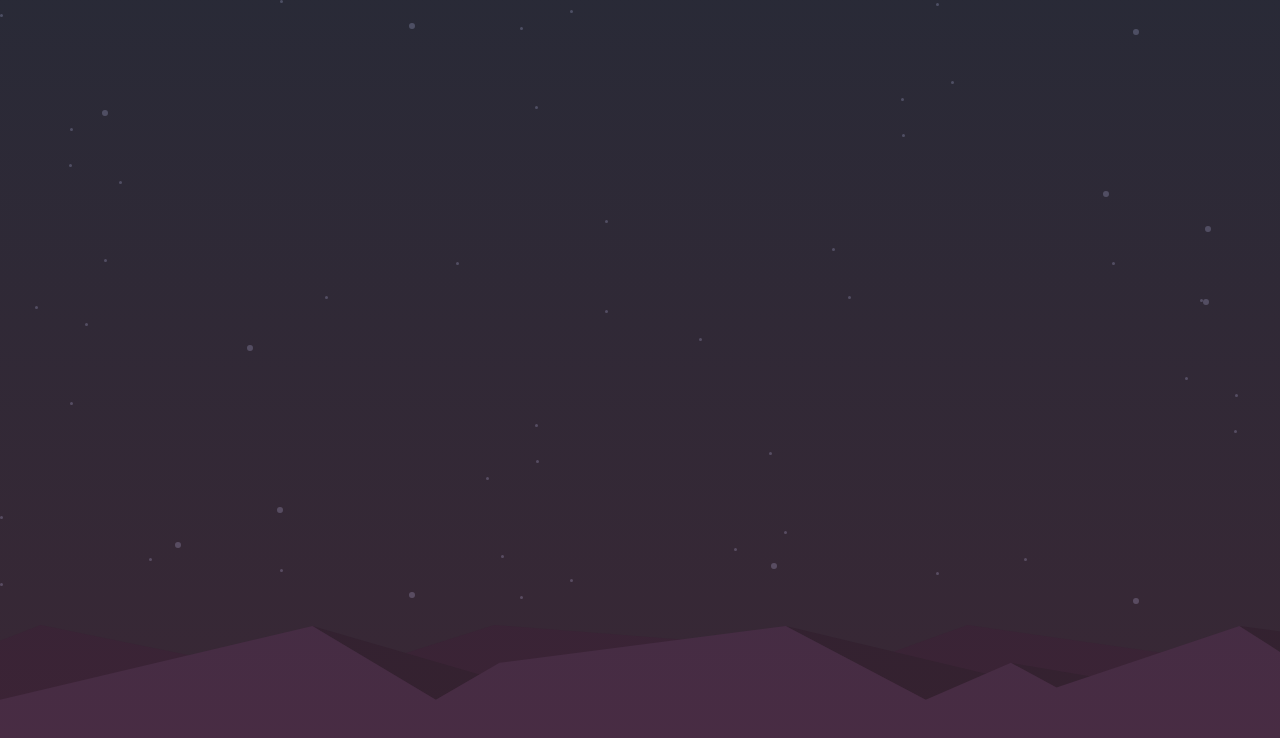
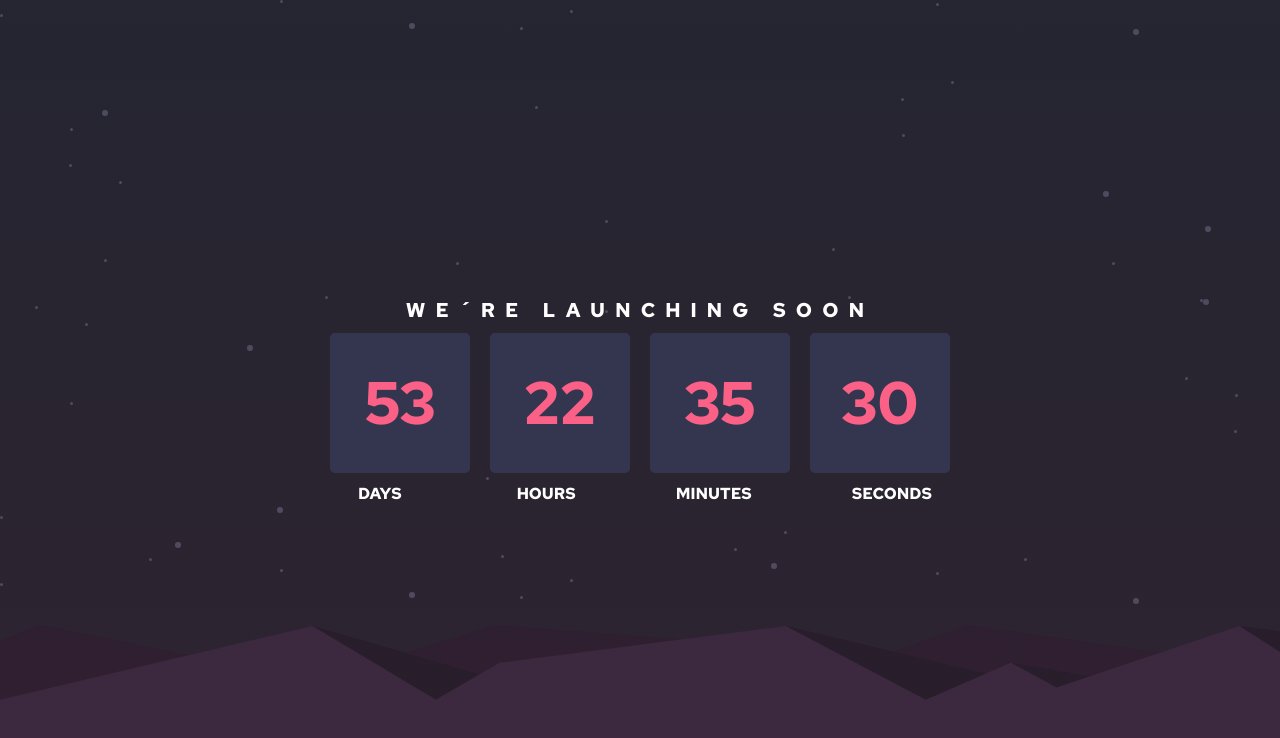
Before and after one commit to BrayanGarzon/CountdownTimer, a Vue app: page / in a window 1280 px wide. Shown: the top 738 px of the page. Built offline with nearby package versions, Linux system fonts and the light colour scheme.

Commit message:
add time

```diff
--- a/src/assets/base.css
+++ b/src/assets/base.css
@@ -1,5 +1,15 @@
+@import url('https://fonts.googleapis.com/css2?family=Manrope:wght@800&family=Red+Hat+Text:wght@700&display=swap');
+
 :root{
   --color-background: hsl(235, 16%, 14%);
+  --color-background-cards: hsl(236, 21%, 26%);
+
+
+  --font-famly: 'Red Hat Text', sans-serif;
+  --font-weight: 700;
+
+  --color-text:hsl(0, 0%, 100%);
+  --color-text-second: hsl(345, 95%, 68%);
 }
 
 
@@ -10,8 +20,6 @@ body {
   margin: 0;
   background-color: var(--color-background);
   background-image: url('/src/images/bg-stars.svg');
-
-
-
-
+  font-family: var(--font-famly);
+  font-weight: 700;
 }
--- a/src/components/HelloWorld.vue
+++ b/src/components/HelloWorld.vue
@@ -1,11 +1,79 @@
-<script setup>
+<script>
+export default {
+  data() {
+    return {
+      targetDate: new Date("2023-12-31 00:00:00"), // Cambia esta fecha a tu fecha objetivo
+      cards: [
+        { value: 0, text: "DAYS", marginLeft: "10px" },
+        { value: 0, text: "HOURS", marginLeft: "15px" },
+        { value: 0, text: "MINUTES", marginLeft: "0px" },
+        { value: 0, text: "SECONDS", marginLeft: "0px" },
+      ],
+    };
+  },
+  methods: {
+    updateCounter() {
+      const now = new Date();
+      const timeDiff = this.targetDate - now;
+      const totalSeconds = Math.floor(timeDiff / 1000);
 
+      // Calcular días, horas, minutos y segundos
+      const days = Math.floor(totalSeconds / 86400);
+      const hours = Math.floor((totalSeconds % 86400) / 3600);
+      const minutes = Math.floor((totalSeconds % 3600) / 60);
+      const seconds = totalSeconds % 60;
+
+      // Actualizar los valores en las tarjetas
+      this.cards[0].value = days;
+      this.cards[1].value = hours;
+      this.cards[2].value = minutes;
+      this.cards[3].value = seconds;
+    },
+    cardTopTransform(value) {
+      if (value < 10) {
+        return "translateY(0)";
+      }
+      return "translateY(-50px)";
+    },
+  },
+  mounted() {
+    setInterval(this.updateCounter, 1000);
+    this.updateCounter();
+  },
+};
 </script>
+
+
 
 <template>
   <section>
-    <div class="container">
+    <div class="container"> <!--fondo con la gradiente-->
+      <div class="containerTimer">
 
+        <div class="texto">
+          <h2>WE´RE LAUNCHING SOON</h2>
+        </div>
+
+        <div class="counter">
+
+          <div class="containerCards">
+            <div class="card" v-for="(card, index) in cards" :key="index">
+              <div class="bottom">{{ card.value }}</div>
+            </div>
+          </div>
+
+
+          <div class="texCards">
+            <div class="text-cards">
+              <div v-for="(card, index) in cards" :key="index" :style="{marginLeft: card.marginLeft }" class="text">{{ card.text }}</div>
+            </div>
+          </div>
+
+
+        </div>
+
+        <div class="iconos"></div>
+      </div>
     </div>
   </section>
 </template>
@@ -14,14 +82,88 @@
 section {
   width: 100%;
   height: 100vh;
-  background: linear-gradient(to bottom, hsla(237, 18%, 59%, 0.107), hsla(345, 95%, 68%, 0.129)), url('/src/images/pattern-hills.svg');
+  background: linear-gradient(to bottom, hsla(237, 18%, 59%, 0.062), hsla(345, 95%, 68%, 0.072)), url('/src/images/pattern-hills.svg');
   background-repeat: no-repeat;
   background-position: bottom center;
   background-size: 100% auto;
+  display: flex;
+  justify-content: center;
+  align-items: center;
 }
 
 
 
+section .container .containerTimer{
+  height: 100vh;
+  width: auto;
+  display: flex;
+  justify-content: center;
+  align-items: center;
+  flex-direction: column;
+}
 
 
+section .container .containerTimer .texto{
+  display: flex;
+  justify-content: center;
+  align-items: center;
+}
+section .container .containerTimer .texto h2{
+    margin: 0;
+    padding: 0;
+    color: var(--color-text);
+    letter-spacing: 10px;
+    font-size: 20px;
+}
+
+
+.counter {
+  display: flex;
+  justify-content: center;
+  align-content: center;
+  flex-direction: column;
+}
+.counter .containerCards{
+  display: flex;
+}
+
+
+
+.card {
+  width: 120px;
+  height: 120px;
+  display: flex;
+  flex-direction: column;
+  align-items: center;
+  margin: 10px;
+  background-color: var(--color-background-cards);
+  padding: 10px;
+  border-radius: 5px;
+  overflow: hidden;
+  animation: cardSlide 1s ease-in-out;
+  color: var(--color-text-second);
+  font-size: 60px;
+}
+
+
+.bottom {
+  display: flex;
+  justify-content: center;
+  align-items: center;
+  height: 100%;
+}
+
+.counter .texCards{
+  display: flex;
+  justify-content: center;
+  align-items: center;
+}
+
+.text-cards{
+  display: flex;
+  justify-content: center;
+  align-items: center;
+  gap: 100px;
+}
+
 </style>
```
Also changed, not shown: src/components/icons/IconCommunity.vue (deleted, +0 -7 lines), src/components/icons/IconDocumentation.vue (deleted, +0 -7 lines), src/components/icons/IconEcosystem.vue (deleted, +0 -7 lines), src/components/icons/IconSupport.vue (deleted, +0 -7 lines), src/components/icons/IconTooling.vue (deleted, +0 -19 lines).
